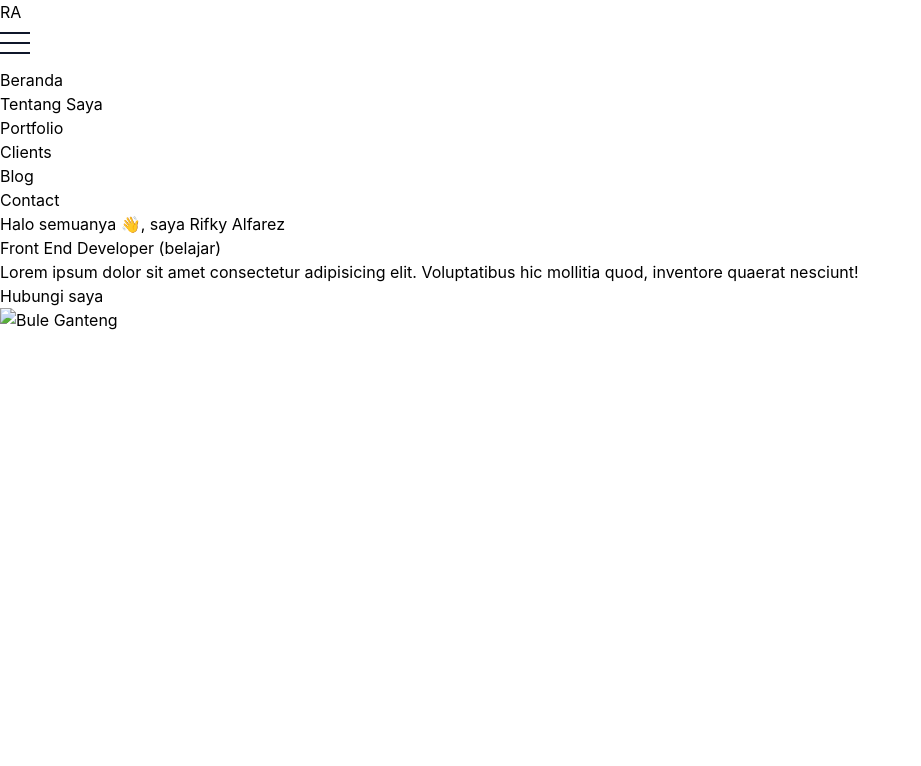
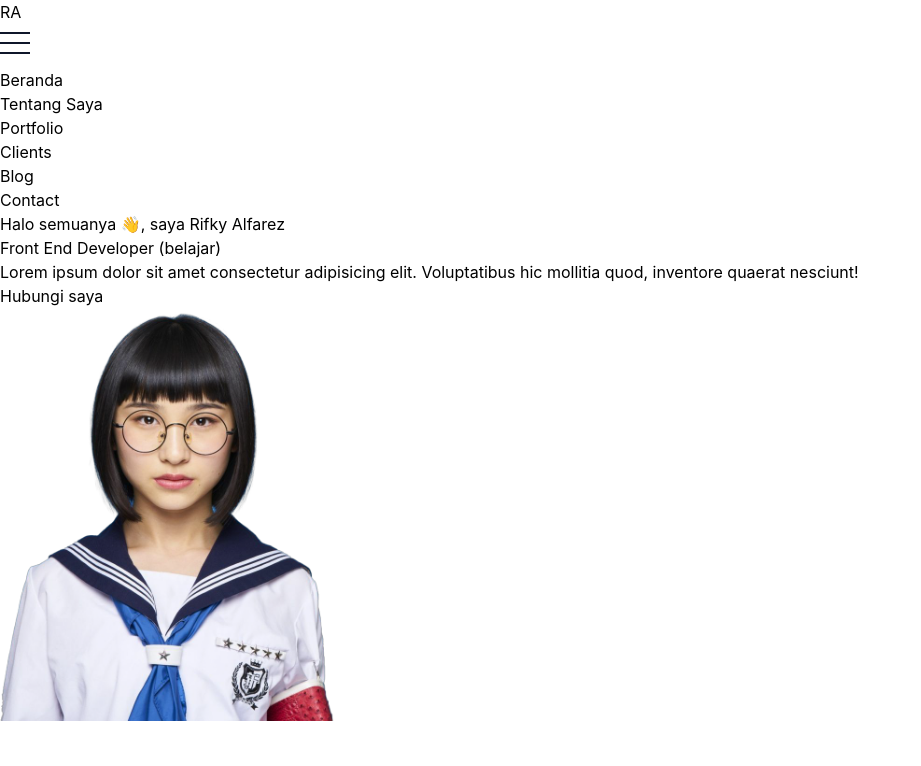
Before and after one commit to rrifky/portfolio-tailwind, a website: page index.html in a window 1280 px wide. Shown: the top 766 px of the page, without its empty margins (0-921 px from the left). Drawn offline with nearby package versions, Linux system fonts and the light colour scheme; files that its build step writes are made by us from their sources; the site is published under a folder, as on GitHub Pages, so addresses that start at the root find nothing.

Commit message:
Update index.html

```diff
--- a/index.html
+++ b/index.html
@@ -60,7 +60,7 @@
             </div>
             <div class="w-full self-end px-4 lg:w-1/2">
                 <div class="mt-10 relative lg:mt-0 lg:right-0">
-                    <img src="/dist/img/pasfoto.png" width="350" height="380" alt="Bule Ganteng" class="max-w-full mx-auto drop-shadow-[3px_3px_3px_rgba(30,27,75,1)]">
+                    <img src="dist/img/pasfoto.png" width="350" height="380" alt="Bule Ganteng" class="max-w-full mx-auto drop-shadow-[3px_3px_3px_rgba(30,27,75,1)]">
                     <span class="absolute -bottom-0 -z-10 left-1/2 -translate-x-1/2 md:scale-125"><svg width="320" height="400" viewBox="0 0 200 200" xmlns="http://www.w3.org/2000/svg">
                         <path fill="#BC7AF9" d="M48.2,-57.2C58.1,-49.1,58.8,-29.8,58.5,-13.1C58.2,3.7,56.8,17.9,51.7,32.6C46.5,47.4,37.5,62.8,24.4,67.8C11.4,72.9,-5.7,67.6,-19.9,60.1C-34.1,52.5,-45.4,42.7,-56.8,29.6C-68.1,16.5,-79.3,0.3,-78,-14.9C-76.7,-30.1,-62.9,-44.2,-47.8,-51.4C-32.7,-58.6,-16.3,-58.8,1.4,-60.5C19.1,-62.2,38.3,-65.3,48.2,-57.2Z" transform="translate(100 100) scale(1.2)" />
                         </svg></span>
```
